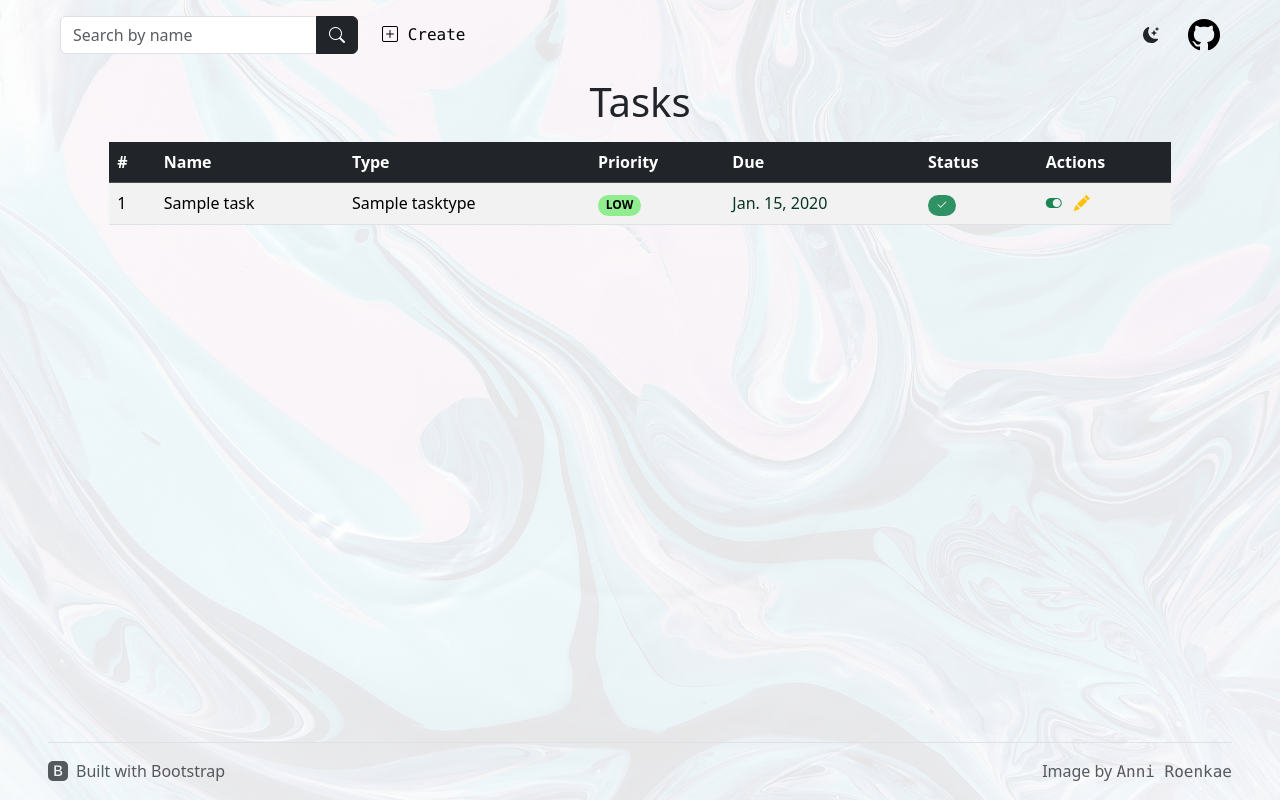
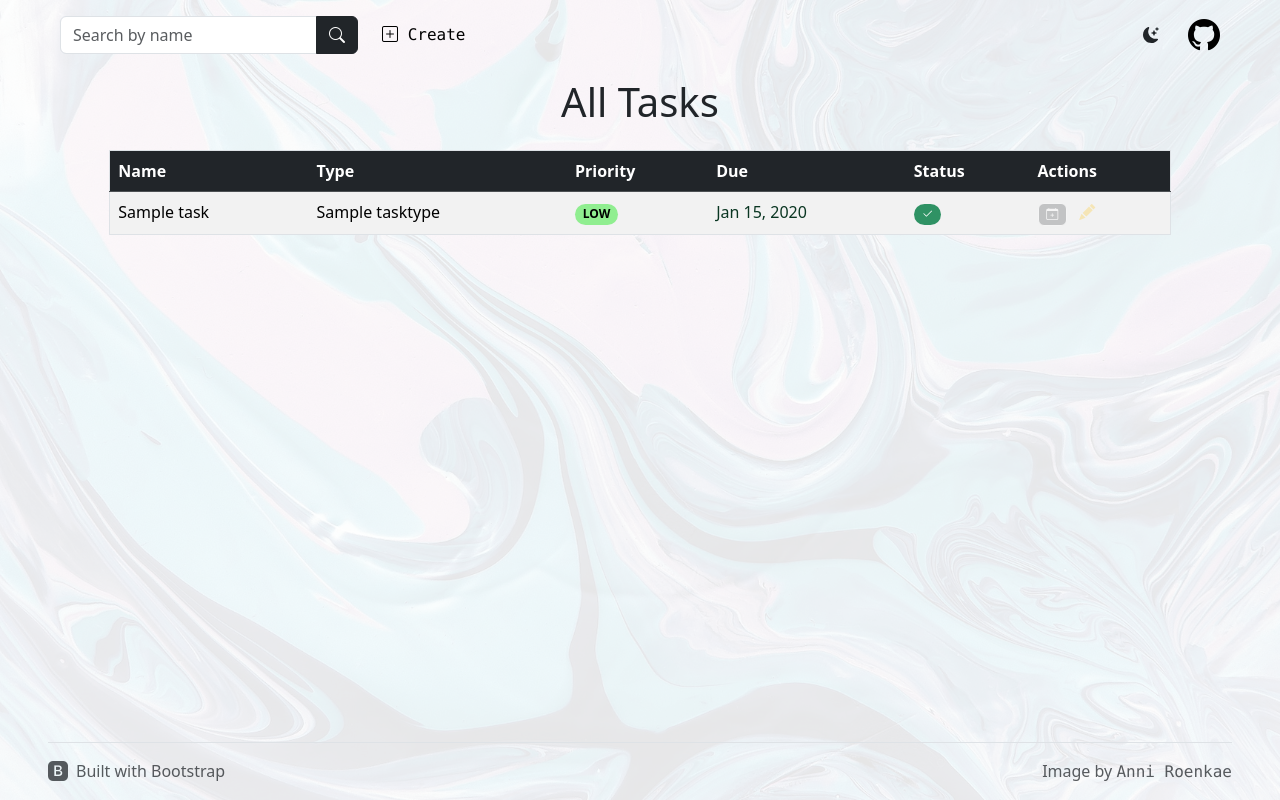
Before and after one commit to Esxoyne/it-company-task-manager, a Django app: template templates/task_manager/task_list.html in a window 1280 px wide. Run offline with Django 4.2, Linux system fonts and the light colour scheme; the template is opened without the code that fills it: values that come from a table or form of the project are taken from there, others are empty; tables that the repository leaves empty hold one stand-in row (values such as "Sample post"); some libraries are stand-ins or nearby versions.

Commit message:
Customize List templates

```diff
--- a/templates/task_manager/task_list.html
+++ b/templates/task_manager/task_list.html
@@ -10,15 +10,14 @@
 
 {% block content %}
   <h1 class="text-center">
-    Tasks
+    All Tasks
   </h1>
 
   {% if task_list %}
-    <div class="col-11 container justify-content-center">
-      <table class="table table-striped table-hover mt-3">
+    <div class="col-11 container justify-content-center table-responsive">
+      <table class="table table-striped table-hover mt-3 border">
         <thead class="{{ is_dark_mode|yesno:"table-light,table-dark" }}">
           <tr>
-            <th>#</th>
             <th>Name</th>
             <th>Type</th>
             <th>Priority</th>
@@ -30,9 +29,8 @@
         <tbody>
           {% for task in task_list %}
           <tr>
-            <td>{{ task.id }}</td>
             <td>
-              <a class="link-body-emphasis text-decoration-none" href="{% url "task_manager:task-detail" pk=task.id %}">{{ task.name }}</a>
+              <a class="link-body-emphasis text-decoration-none" href="{% url "task_manager:task-detail" pk=task.id %}">{{ task.name|truncatechars:20 }}</a>
             </td>
             <td>{{ task.task_type.name }}</td>
             <td>
@@ -42,16 +40,20 @@
             </td>
             <td>
               {% if task.is_completed %}
-                <span class="text-success-emphasis">{{ task.deadline }}</span>
+                <span class="text-success-emphasis">{{ task.deadline|date:"M j, Y" }}</span>
+              {% elif task.is_overdue %}
+                <span class="text-danger-emphasis">{{ task.deadline|date:"M j, Y" }}</span>
               {% elif task.is_at_risk %}
-                <span class="text-warning-emphasis">{{ task.deadline }}</span>
+                <span class="text-warning-emphasis">{{ task.deadline|date:"M j, Y" }}</span>
               {% else %}
-                <span>{{ task.deadline }}</span>
+                <span>{{ task.deadline|date:"M j, Y" }}</span>
               {% endif %}
             </td>
             <td>
               {% if task.is_completed %}
                 <span class="badge rounded-pill text-bg-success"><i class="bi bi-check2"></i></span>
+              {% elif task.is_overdue %}
+                <span class="badge rounded-pill text-bg-danger"><i class="bi bi-exclamation"></i></span>
               {% elif task.is_at_risk %}
                 <span class="badge rounded-pill text-bg-warning"><i class="bi bi-exclamation"></i></span>
               {% else %}
@@ -59,22 +61,74 @@
               {% endif %}
             </td>
             <td>
+              {% if user.is_staff or user in task.assignees.all %}
+                {% if task.is_overdue %}
                   <a
-                class="text-success text-decoration-none"
-                href="{% url "task_manager:toggle-task-complete" pk=task.id %}"
+                    href="{% url "task_manager:task-renew" pk=task.id %}"
+                    class="btn badge {{ is_dark_mode|yesno:"text-bg-light,text-bg-dark"}}"
                   >
+                    <i class="bi bi-calendar-plus"></i>
+                  </a>
+                {% else %}
+                  <form
+                    action="{% url "task_manager:toggle-task-complete" pk=task.id %}"
+                    class="d-inline"
+                    method="post"
+                    novalidate
+                  >
+                    {% csrf_token %}
                     {% if task.is_completed %}
+                      <button
+                        type="submit"
+                        class="btn badge text-bg-success"
+                      >
                         <i class="bi bi-toggle-on"></i>
+                      </button>
                     {% else %}
+                      <button
+                        type="submit"
+                        class="btn badge {{ is_dark_mode|yesno:"text-bg-light,text-bg-dark"}}"
+                      >
                         <i class="bi bi-toggle-off"></i>
+                      </button>
                     {% endif %}
-              </a>
+                    <input type="hidden" name="referer" value="task-list">
+                  </form>
+                {% endif %}
                 <a
                   class="text-warning text-decoration-none"
                   href="{% url "task_manager:task-update" pk=task.id %}"
                 >
                   <i class="ms-2 bi bi-pencil-fill"></i>
                 </a>
+              {% else %}
+                {% if task.is_overdue %}
+                  <span
+                    class="btn disabled badge opacity-25 {{ is_dark_mode|yesno:"text-bg-light,text-bg-dark"}}"
+                  >
+                    <i class="bi bi-calendar-plus"></i>
+                  </span>
+                {% else %}
+                  {% if task.is_completed %}
+                    <span
+                      class="btn disabled badge text-bg-success border-success opacity-25"
+                    >
+                      <i class="bi bi-toggle-on"></i>
+                    </span>
+                  {% else %}
+                    <span
+                      class="btn disabled badge opacity-25 {{ is_dark_mode|yesno:"text-bg-light,text-bg-dark"}}"
+                    >
+                      <i class="bi bi-toggle-off"></i>
+                    </span>
+                  {% endif %}
+                {% endif %}
+                <span
+                  class="text-warning opacity-25"
+                >
+                  <i class="ms-2 bi bi-pencil-fill"></i>
+                </span>
+              {% endif %}
               {% if user.is_staff %}
                 <a
                   class="ms-2 text-danger text-decoration-none"
--- a/templates/task_manager/tasktype_list.html
+++ b/templates/task_manager/tasktype_list.html
@@ -15,10 +15,10 @@
 
   {% if tasktype_list %}
     <div class="col-11 container justify-content-center">
-      <table class="table table-striped table-hover mt-3">
+      <table class="table table-striped table-hover mt-3 border">
         <thead class="{{ is_dark_mode|yesno:"table-light,table-dark" }}">
           <tr>
-            <th>#</th>
+            <th></th>
             <th>Name</th>
             <th>Tasks</th>
             <th>Actions</th>
@@ -27,7 +27,7 @@
         <tbody>
           {% for tasktype in tasktype_list %}
           <tr>
-            <td>{{ tasktype.id }}</td>
+            <td><i class="bi bi-tag-fill"></i></td>
             <td>
               <span class="text-body-emphasis">
                 {{ tasktype.name }}
```
Also changed, not shown: templates/task_manager/worker_list.html (+4 -4 lines). Lines whose indentation alone changed are shown as unchanged.
